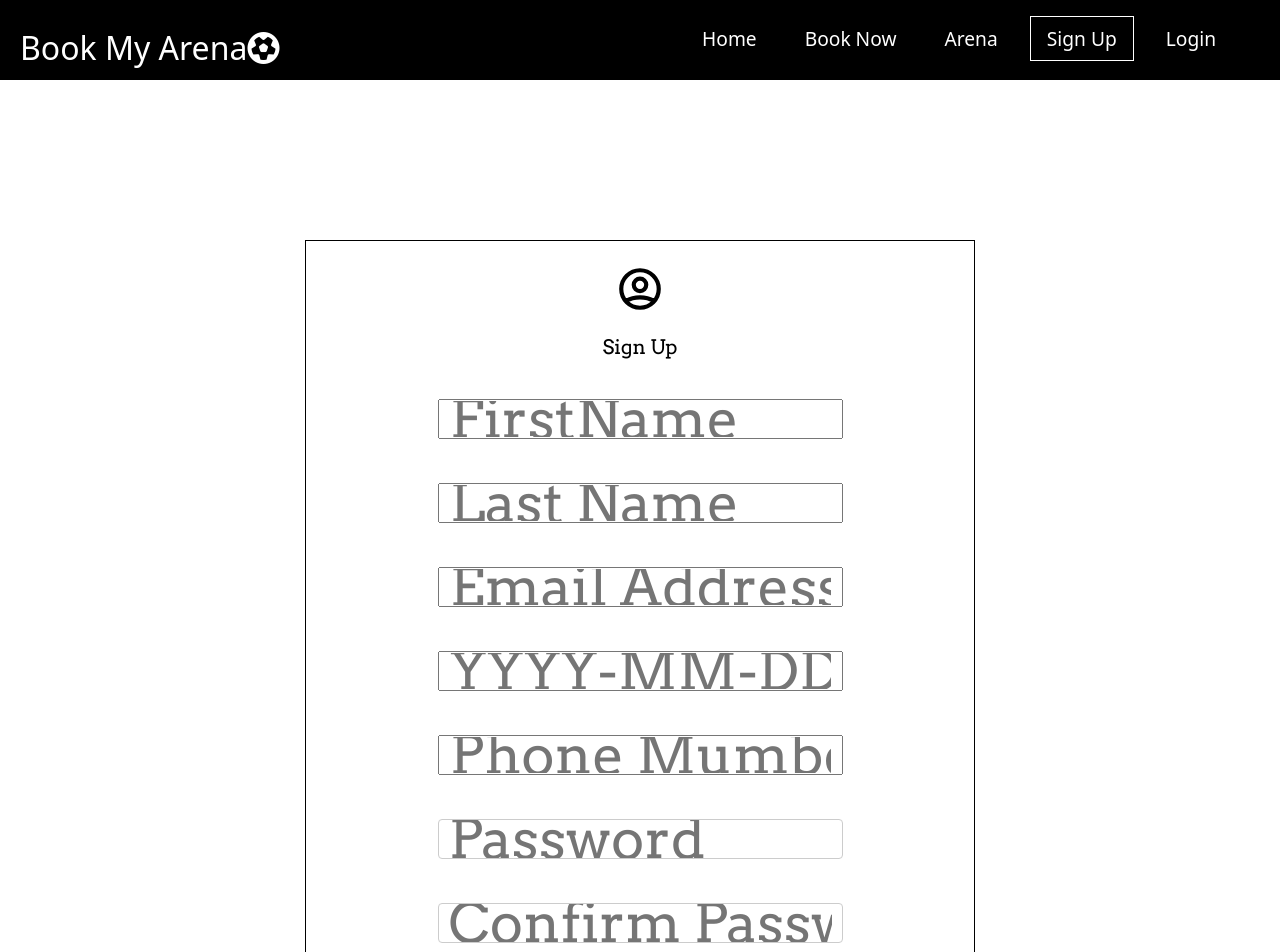
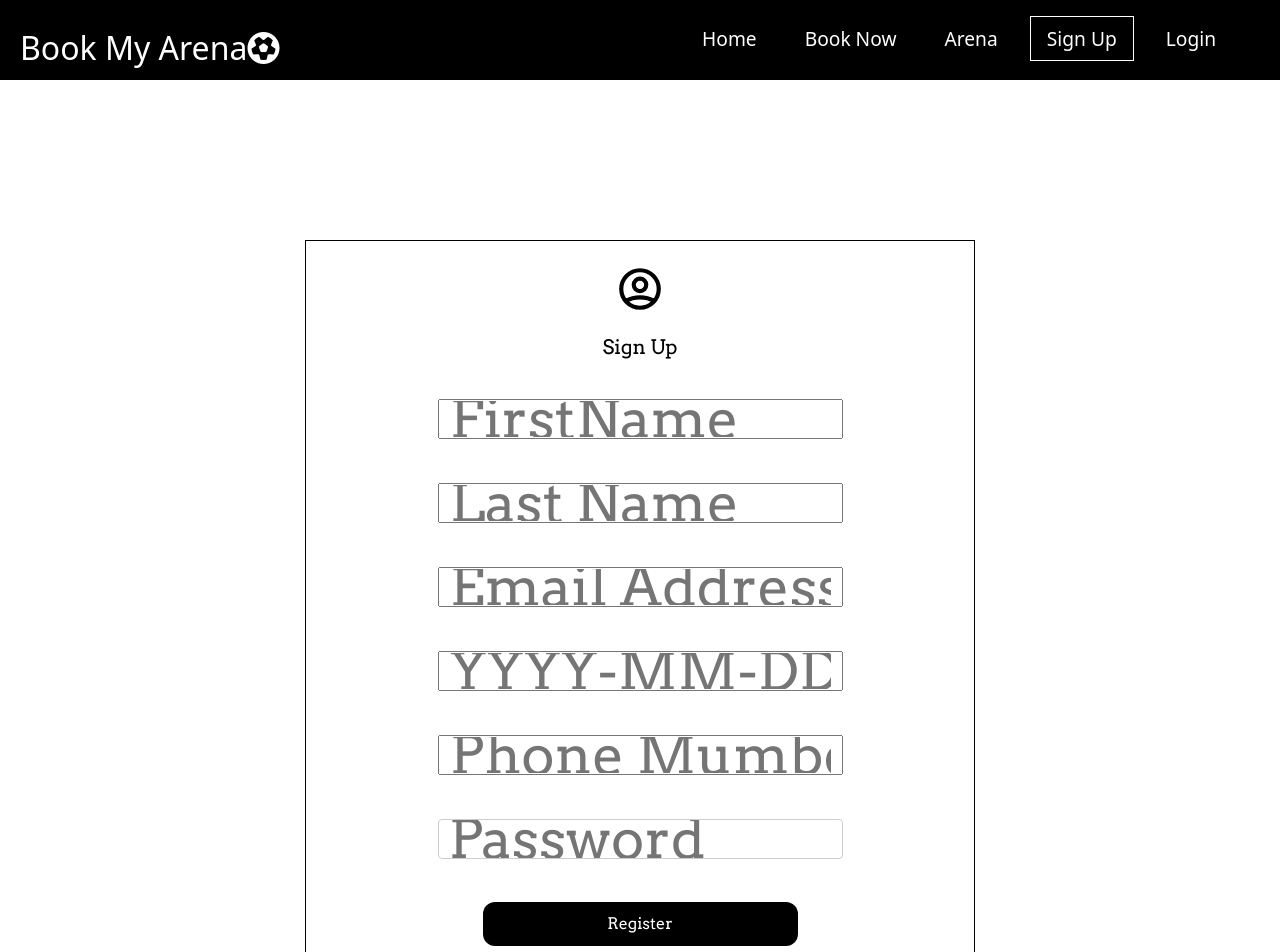
Before and after one commit to beezustha/project, a React (Create React App) app: page /signUp in a window 1280 px wide. Shown: the top 952 px of the page. Built offline with nearby package versions, Linux system fonts and the light colour scheme; a web font is replaced by a local one.

Commit message:
next commit

```diff
--- a/src/Pages/Auth/SignUp.jsx
+++ b/src/Pages/Auth/SignUp.jsx
@@ -131,7 +131,7 @@ function SignUp() {
             placeholder="Password"
             type="password"
           />
-          <input
+          {/* <input
             id="cPassword"
             name="cPassword"
             className="form-field"
@@ -139,7 +139,7 @@ function SignUp() {
             value={values.cPassword}
             placeholder="Confirm Password"
             type="password"
-          />
+          /> */}
 
           <Button
             variant="flat"
@@ -152,7 +152,7 @@ function SignUp() {
           </Button>
         </form>
 
-        {!valid ? <span>Password not matching </span> : <></>}
+        {/* {!valid ? <span>Password not matching </span> : <></>} */}
       </div>
     </Container>
   );
```
